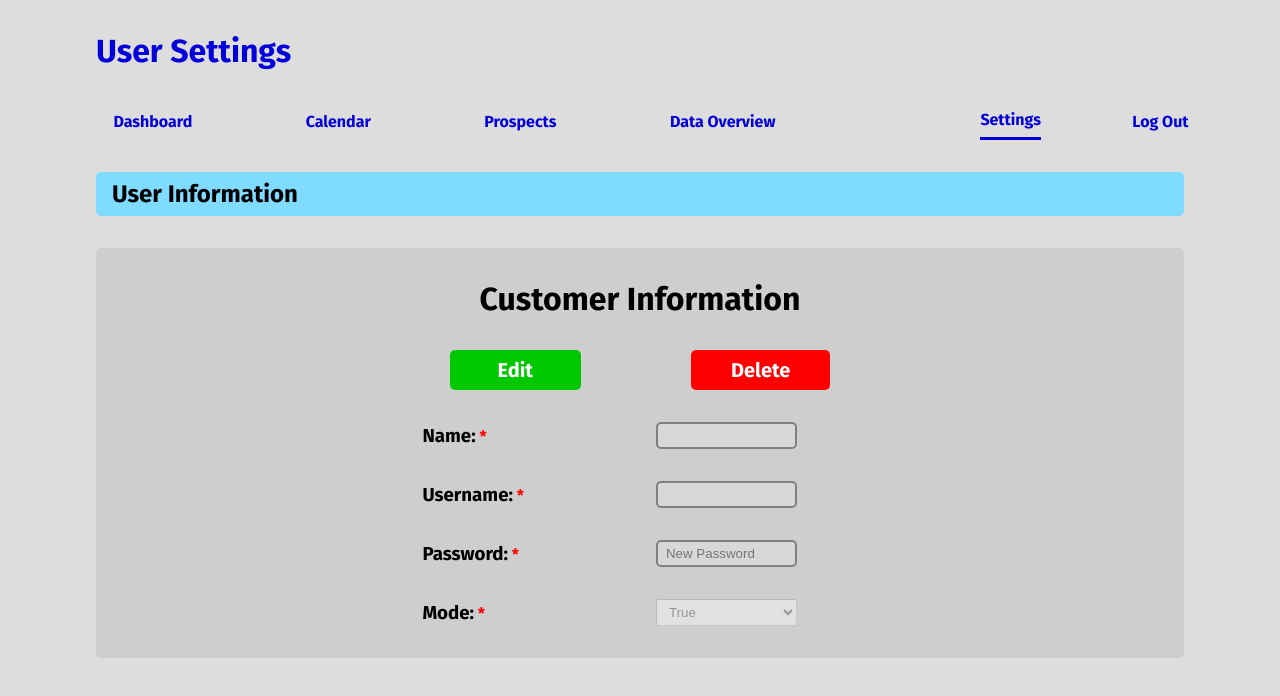
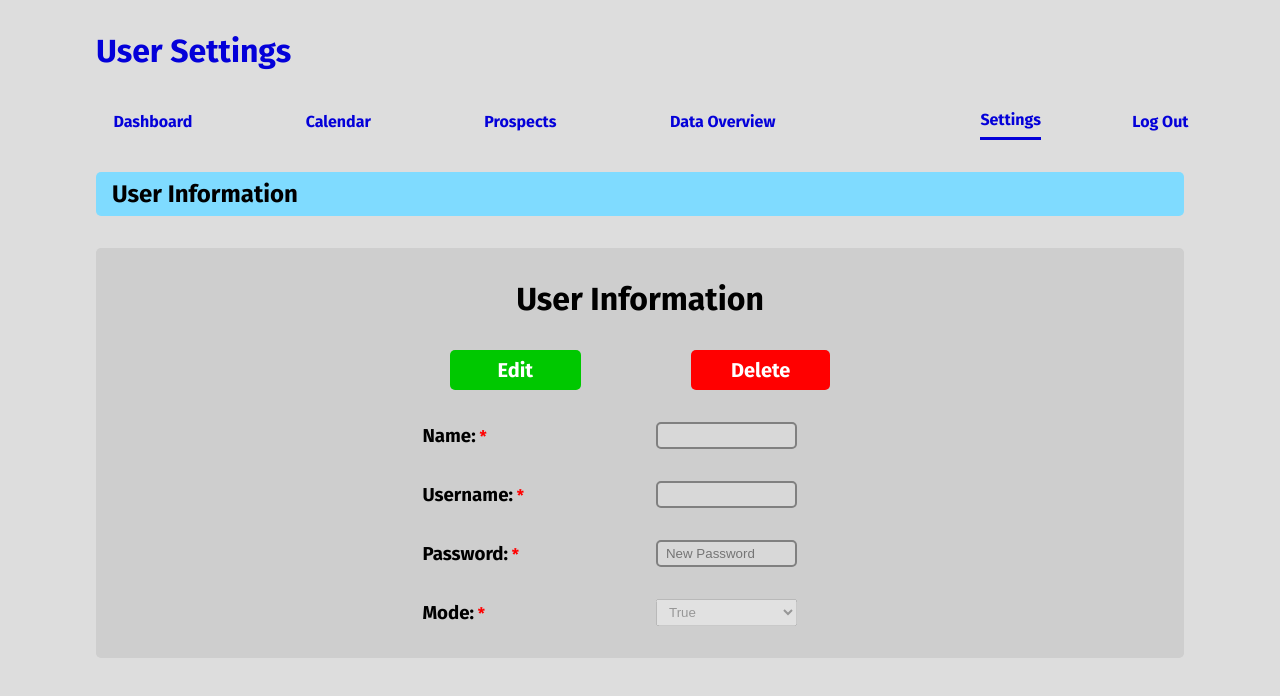
Before and after one commit to johnrbrooks/StudioSync-frontend, a React (Vite) app in the folder StudioSync-Front/: page /settings in a window 1280 px wide. Shown: the top 696 px of the page. Built offline with nearby package versions, Linux system fonts and the light colour scheme; no server answers; sample sign-in values are in the browser's storage; grey boxes are pictures that could not be loaded.

Commit message:
Final edits

```diff
--- a/StudioSync-Front/src/Components/Settings.jsx
+++ b/StudioSync-Front/src/Components/Settings.jsx
@@ -122,7 +122,7 @@ export default function Settings() {
                 <div className="prospect-settings-container">
                     <div className="prospect-settings-form">
                         <div className="prospect-settings-headers">
-                            <h2 className="prospect-settings-header">Customer Information</h2>
+                            <h2 className="prospect-settings-header">User Information</h2>
                         </div>
                         <div className="prospect-buttons">
                             <button className="create-prospect prospect-form" onClick={handleEditClick}>Edit</button>
```
